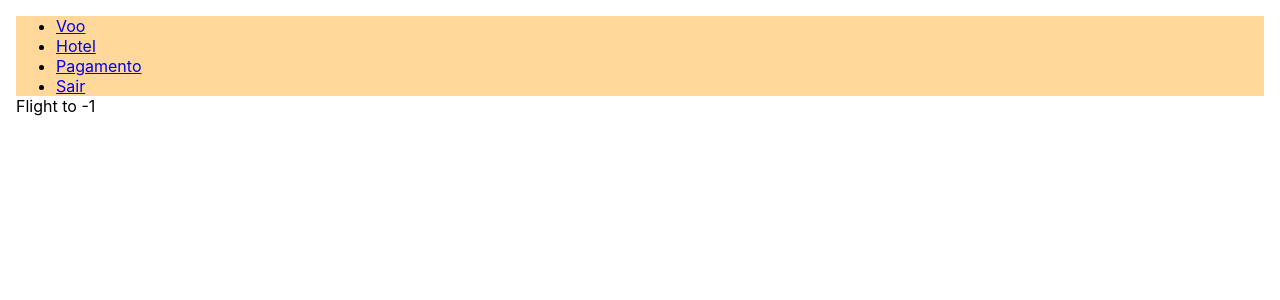
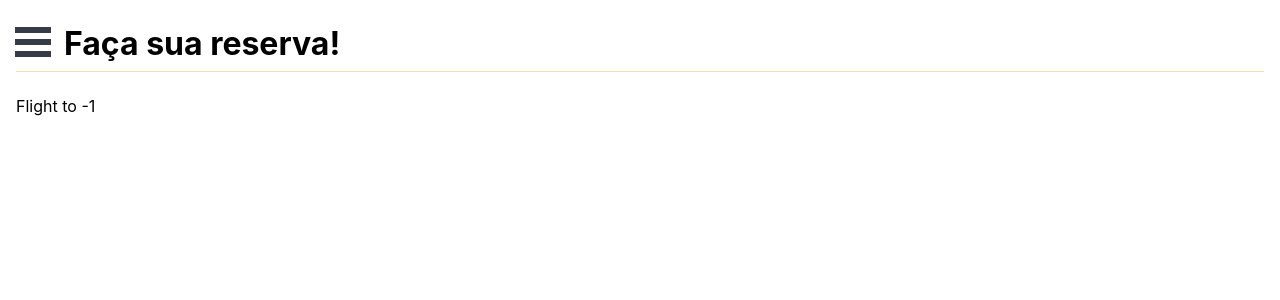
Before and after one commit to EdyKnopfler/architecture-studies, a React (Create React App) app in the folder reservation-frontend/: page /flight in a window 1280 px wide. Shown: the top 300 px of the page. Built offline with nearby package versions, Linux system fonts and the light colour scheme; sample sign-in values are in the browser's storage.

Commit message:
Vai um hambúrguer?

```diff
--- a/reservation-frontend/package.json
+++ b/reservation-frontend/package.json
@@ -8,6 +8,7 @@
     "@testing-library/user-event": "^13.5.0",
     "query-string": "^8.1.0",
     "react": "^18.2.0",
+    "react-burger-menu": "^3.0.9",
     "react-dom": "^18.2.0",
     "react-router-dom": "^6.10.0",
     "react-scripts": "5.0.1",
--- a/reservation-frontend/src/App.js
+++ b/reservation-frontend/src/App.js
@@ -1,3 +1,4 @@
+import { slide as Menu } from 'react-burger-menu';
 import { Navigate, BrowserRouter, Link, Routes, Route } from "react-router-dom";
 import { useState } from "react";
 import queryString from 'query-string';
@@ -9,6 +10,7 @@ import Payment from './components/payment/Payment';
 import Logout from "./components/login/Logout";
 
 import './App.scss';
+import './Sidebar.scss';
 
 /*
   O destino da viagem deve vir via query string a partir
@@ -55,16 +57,17 @@ export default function App() {
   return (
     <div className="ReservationArea">
       <BrowserRouter>
-        {user &&
-          <nav className="menu">
-            <ul>
-              <li><Link to="/flight">Voo</Link></li>
-              <li><Link to="/hotel">Hotel</Link></li>
-              <li><Link to="/payment">Pagamento</Link></li>
-              <li><Link to="/logout">Sair</Link></li>
-            </ul>
-          </nav>
-        }
+        <header>
+          {user &&
+            <Menu>
+              <Link to="/flight">Voo</Link>
+              <Link to="/hotel">Hotel</Link>
+              <Link to="/payment">Pagamento</Link>
+              <Link to="/logout">Sair</Link>
+            </Menu>
+          }
+          <h1>Faça sua reserva!</h1>
+        </header>
         <section>
           <Routes>
             <Route exact path="/" element={
--- a/reservation-frontend/src/App.scss
+++ b/reservation-frontend/src/App.scss
@@ -62,8 +62,15 @@ h2, h3, h4, h5, h6, p {
 
 .ReservationArea {
 
-  .menu {
-    background: #ffd89a;
+  header {
+    padding: 0.5em;
+    margin-bottom: 1.5em;
+    border-bottom: 1px solid wheat;
+
+    h1 {
+      margin: 0;
+      margin-left: 40px;
+    }
   }
 
   section {
--- /dev/null
+++ b/reservation-frontend/src/Sidebar.scss
@@ -0,0 +1,90 @@
+/*
+  Ref.: documentação do react-burger-menu
+  https://www.npmjs.com/package/react-burger-menu
+*/
+
+/* Botão hambúrguer */
+.bm-burger-button {
+  position: fixed;
+  width: 36px;
+  height: 30px;
+  left: 15px;
+  top: 27px;
+}
+
+/* Cores do botão */
+.bm-burger-bars {
+  background: #373a47;
+}
+
+.bm-burger-bars-hover {
+  background: #a90000;
+}
+
+/* Botão de fechar */
+.bm-cross-button {
+  height: 24px;
+  width: 24px;
+}
+
+.bm-cross {
+  background: #bdc3c7;
+}
+
+/* Área do menu */
+.bm-menu-wrap {
+  /* mudar esta classe pode quebrar as animações! */
+  position: fixed;
+  height: 100%;
+
+  /* mas mudei mesmo assim! */
+  position: absolute;
+  left: 0;
+  top: 0;
+  width: 50% !important;
+  max-width: 250px;
+}
+
+.bm-menu {
+  background: #373a47;
+  padding-top: 2.5em;
+  font-size: 1.15em;
+}
+
+/*
+  Usado por alguns efeitos, como bubble ou elastic.
+  Selecionado "slide" no import do componente:
+
+  import { slide as Menu } from 'react-burger-menu';
+*/
+.bm-morph-shape {
+  fill: #373a47;
+}
+
+/* Lista de itens criada */
+.bm-item-list {
+  color: #b8b7ad;
+  padding: 0 0.8em;
+}
+
+/* Item individual */
+.bm-item {
+  /* a doc recomendou isto porém é inserido "block" no style de cada item */
+  display: inline-block;
+
+  /* aqui sou eu customizando */
+  padding: 0.8em 0.5em;
+  color: white;
+  border-bottom: 1px solid #CCC;
+  text-decoration: none;
+}
+
+/* Tapa-tela */
+.bm-overlay {
+  background: rgba(0, 0, 0, 0.3);
+
+  /* ajustando ao meu layout */
+  position: absolute;
+  top: 0;
+  left: 0;
+}
```
Also changed, not shown: 1 other file (tests, documents, lock files or other folders).
